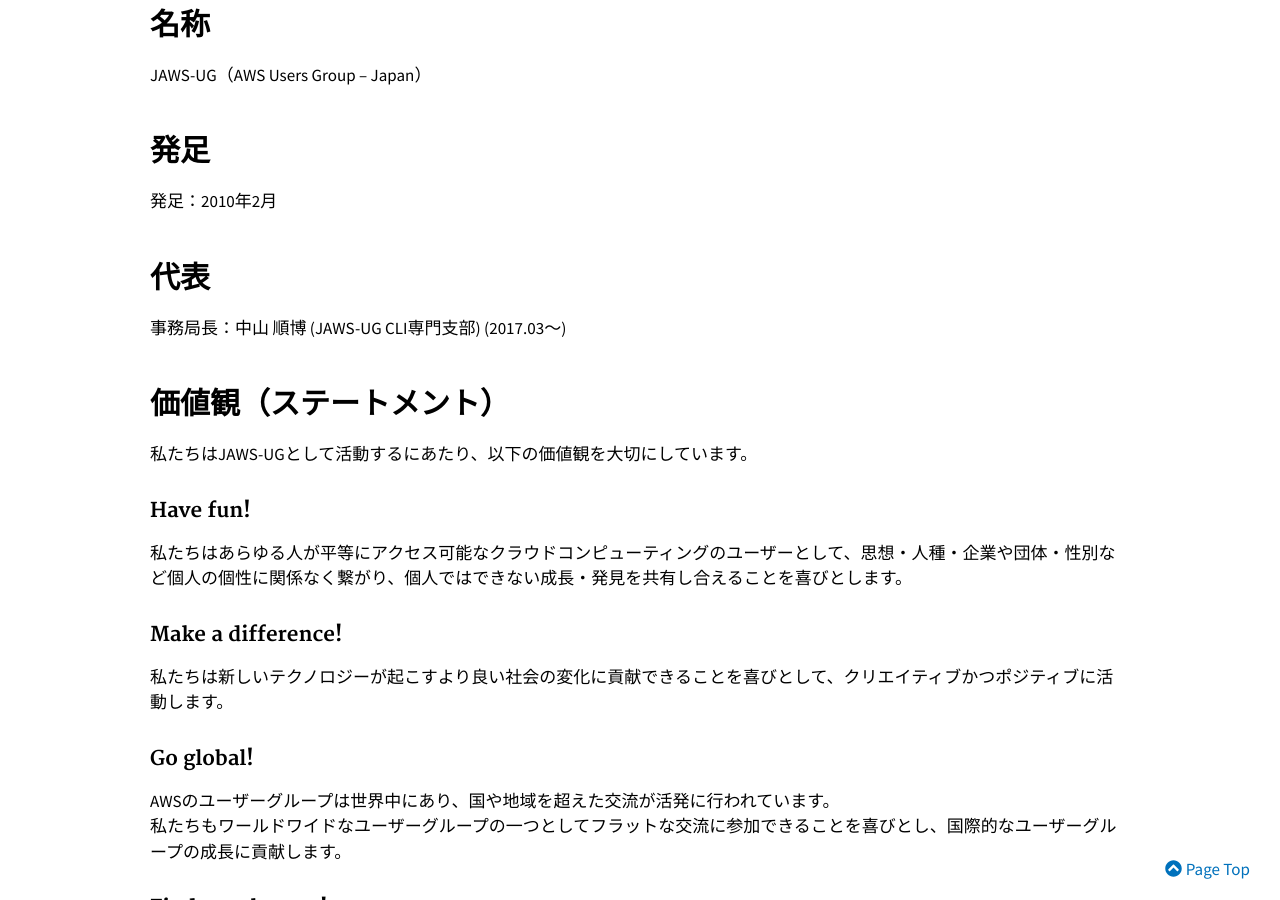
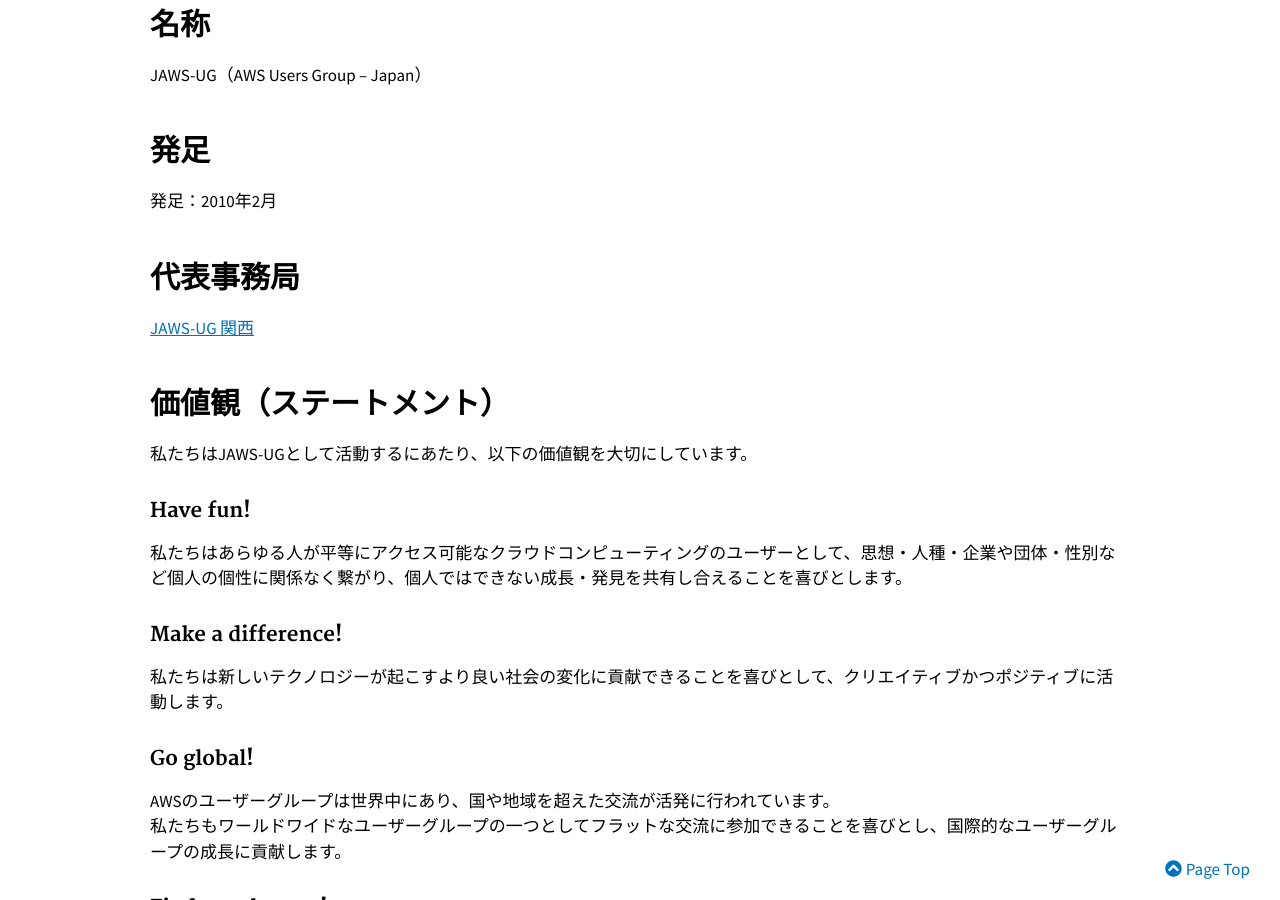
Before and after one commit to jaws-ug/jaws-ug.jp, a Jekyll site: the page built from pages/about-us.md, in a window 1280 px wide and 900 px high, scrolled down 397 px. Built offline with Jekyll 4.4.1, drawn with Linux system fonts in a browser that asks for light colours; nearby versions of some CDN libraries; comment, search, counter and statistics services are not loaded.

Commit message:
about-us  代表者テキスト更新1

```diff
--- a/pages/about-us.md
+++ b/pages/about-us.md
@@ -16,8 +16,8 @@
 ## 発足
 発足：2010年2月
 
-## 代表
-事務局長：中山 順博 (JAWS-UG CLI専門支部) (2017.03～)
+## 代表事務局
+[JAWS-UG 関西](https://jawsugosaka.doorkeeper.jp/)
 
 ## 価値観（ステートメント）
 私たちはJAWS-UGとして活動するにあたり、以下の価値観を大切にしています。
```
